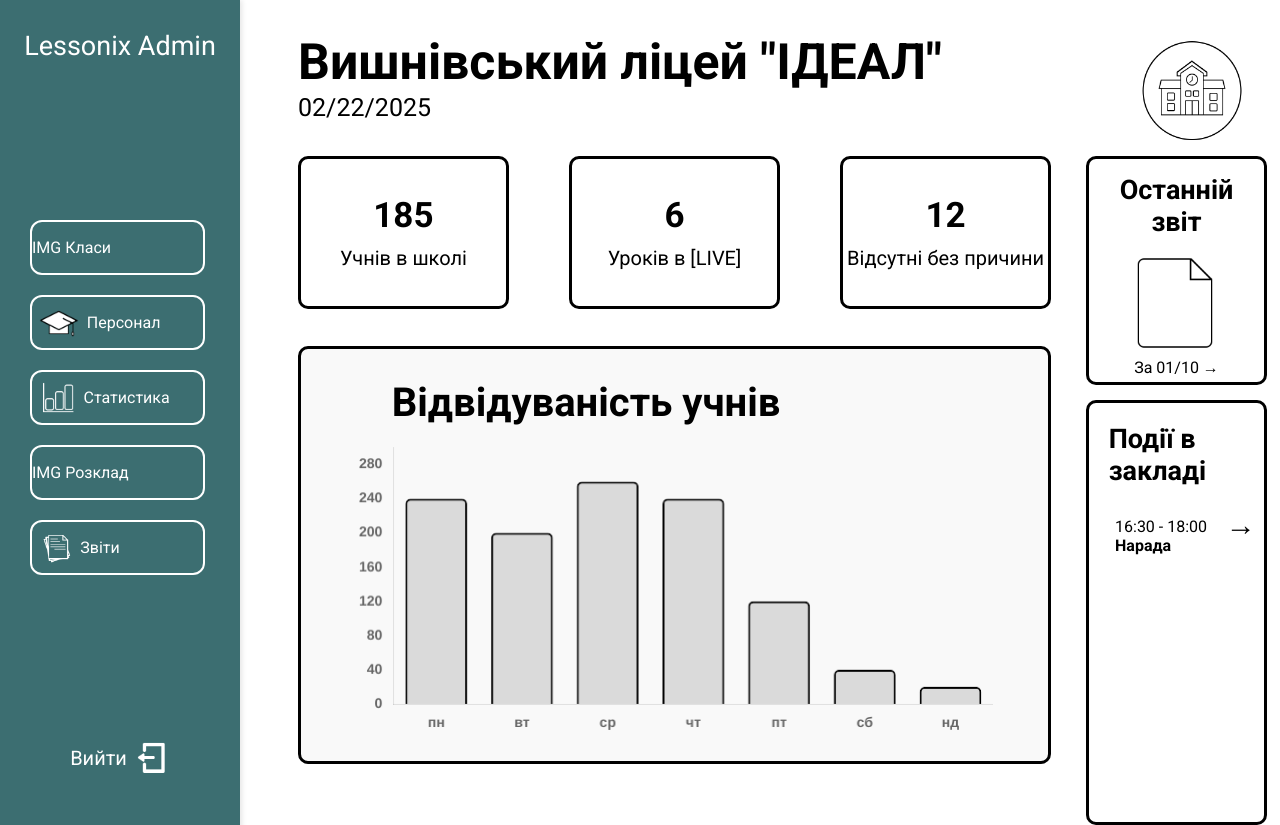
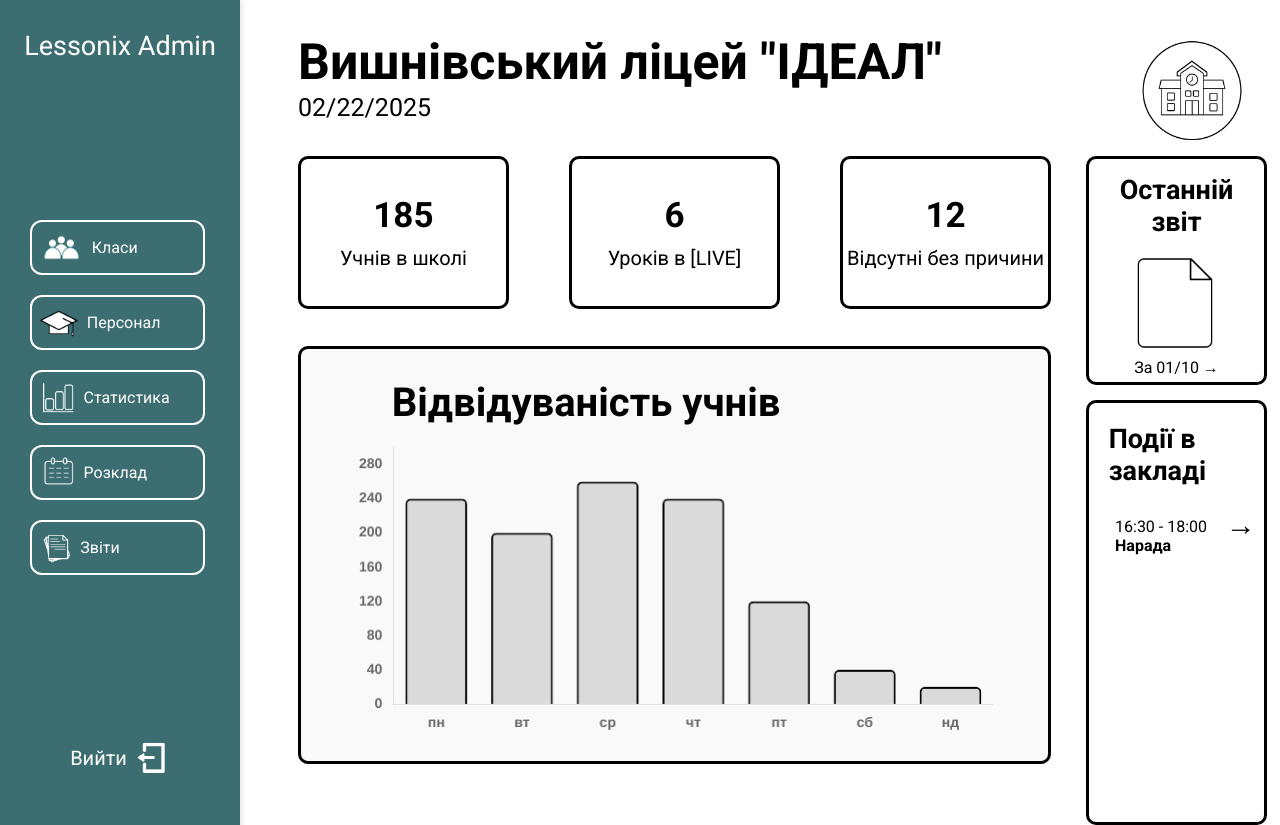
Before and after one commit to andrew-potapenko17/web-lessonixadmin, a Django app: page / in a window 1280 px wide. Run offline with Django 4.2, Linux system fonts and the light colour scheme.

Commit message:
classes and schedule added

```diff
--- a/lessonixadmin/static/styles/navbar.css
+++ b/lessonixadmin/static/styles/navbar.css
@@ -65,6 +65,11 @@ a {
 
 /* Additional Image Preferences If Needed */
 
+.classes-link img {
+    margin-left: 4%;
+    width: 45px;
+}
+
 .personal-link img {
     margin-left: 4%;
     width: 40px;
--- a/lessonixadmin/templates/navbar.html
+++ b/lessonixadmin/templates/navbar.html
@@ -12,7 +12,8 @@
 
             <a href="/">
                 <div class="classes-link">
-                    <div "links-text">IMG Класи</div>
+                    <img src="{% static 'img/classes-btn.png' %}" alt="Statistics Icon">
+                    <div "links-text">Класи</div>
                 </div>
             </a>
 
@@ -32,7 +33,8 @@
 
             <a href="/">
                 <div class="schedule-link">
-                    <div "links-text">IMG Розклад</div>
+                    <img src="{% static 'img/schedule-btn.png' %}" alt="Statistics Icon">
+                    <div "links-text">Розклад</div>
                 </div>
             </a>
 
```
Also changed, not shown: lessonixadmin/static/img/classes-btn.png (added), lessonixadmin/static/img/schedule-btn.png (added).
